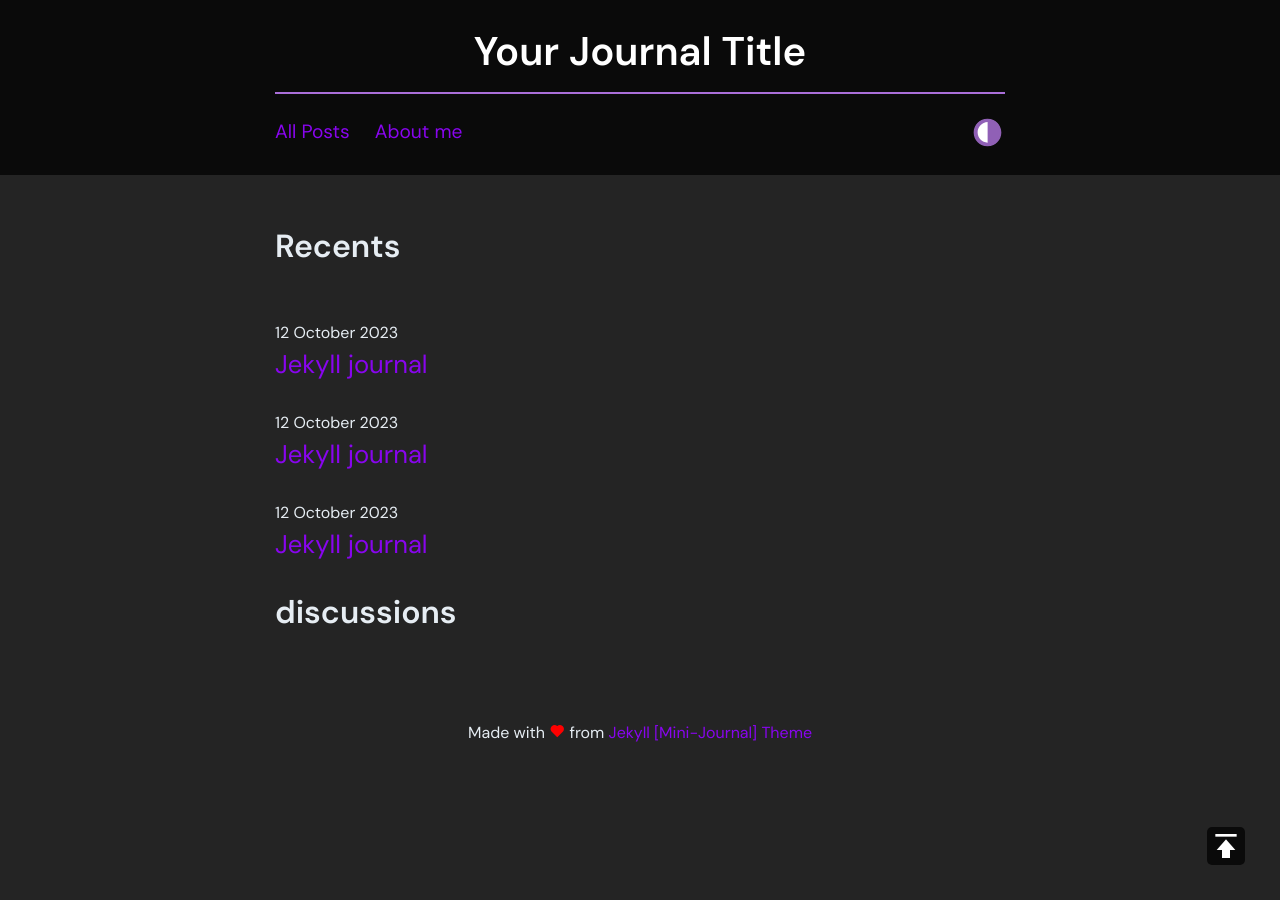
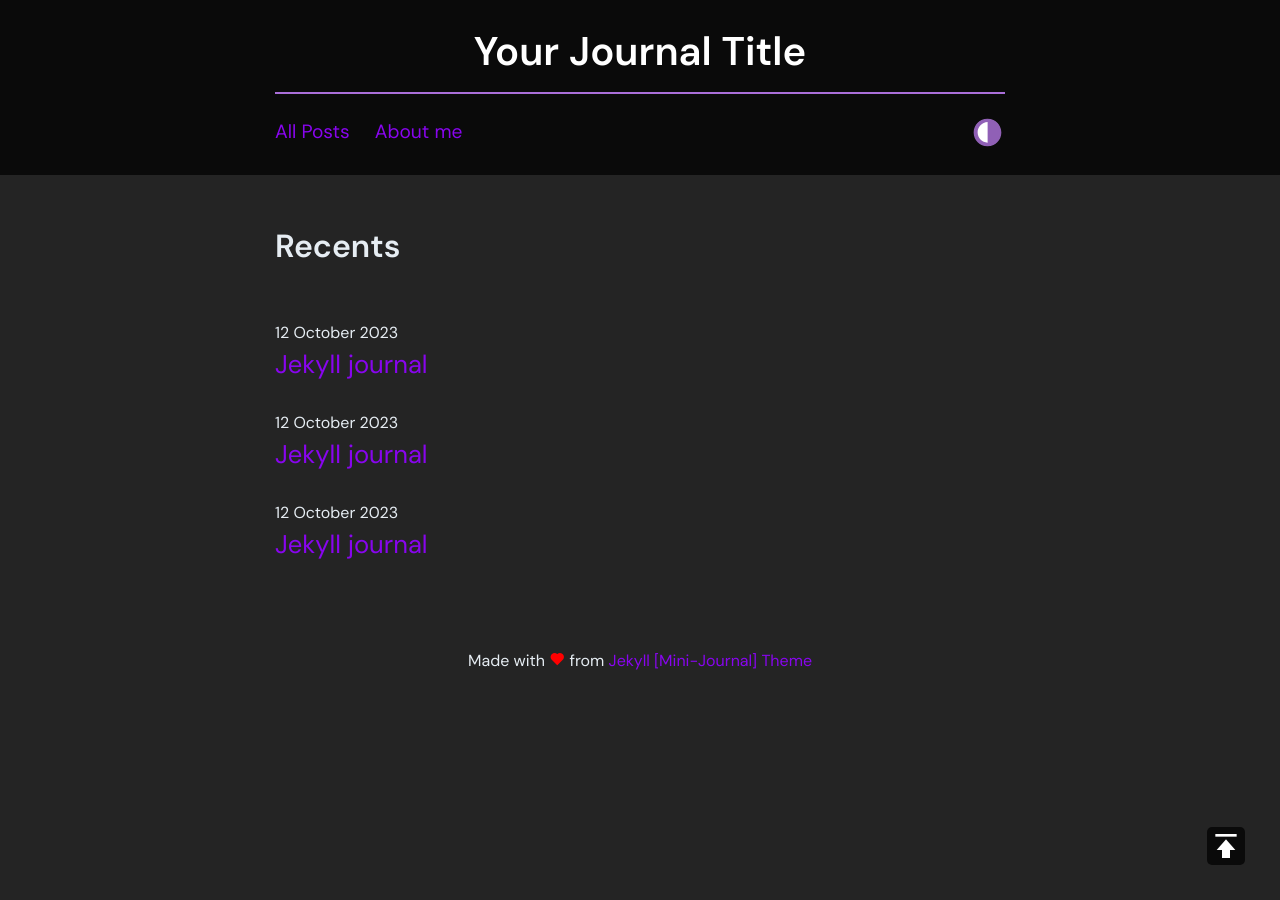
Before and after one commit to silvernberry/Demo-journal, a Jekyll site: the page built from index.markdown, in a window 1280 px wide. Built offline with Jekyll 4.4.1, drawn with Linux system fonts in a browser that asks for light colours; comment, search, counter and statistics services are not loaded.

Commit message:
giscus upate 4

```diff
--- a/_includes/giscus.html
+++ b/_includes/giscus.html
@@ -1,5 +1,6 @@
 <h1>discussions</h1>
 
+<div class="giscuss">
     <script src="https://giscus.app/client.js"
            data-repo="silvernberry/Demo-journal"
            data-repo-id="R_kgDOKlWT-g"
@@ -9,9 +10,10 @@
            data-reactions-enabled="0"
            data-emit-metadata="1"
            data-input-position="top"
-        data-theme="preferred_color_scheme"
+           data-theme="{{site.theme}}" <!-- Add this line -->
            data-lang="en"
            data-loading="lazy"
            crossorigin="anonymous"
            async>
     </script>
+</div>
--- a/_includes/header.html
+++ b/_includes/header.html
@@ -13,7 +13,7 @@
             </header>
         </div>
     </div>
-
+<!--
     <script>
         var icon = document.getElementById("themeicon");
         var isLightTheme = localStorage.getItem("theme") === "light";
@@ -38,3 +38,28 @@
           }
         };
       </script>
+       -->
+      <script>
+        var icon = document.getElementById("themeicon");
+        var isLightTheme = localStorage.getItem("theme") === "light";
+
+        // Set the initial theme based on the stored value
+        if (isLightTheme) {
+          document.body.classList.add("light-theme");
+          icon.src = "{{site.baseurl}}/assets/images/dark.svg";
+        }
+
+        icon.onclick = function () {
+          document.body.classList.toggle("light-theme");
+          isLightTheme = document.body.classList.contains("light-theme");
+
+          // Store the theme preference in localStorage
+          if (isLightTheme) {
+            localStorage.setItem("theme", "light");
+            icon.src = "{{site.baseurl}}/assets/images/dark.svg";
+          } else {
+            localStorage.setItem("theme", "dark");
+            icon.src = "{{site.baseurl}}/assets/images/light.svg";
+          }
+        };
+      </script>
--- a/_layouts/home.html
+++ b/_layouts/home.html
@@ -9,7 +9,6 @@
 
     <div id="homecnt" class="wrapper">
         {{content}}
-        {% include giscus.html %}
     </div>
     <div class="totop">
         <a href="#">
```
Lines whose indentation alone changed are shown as unchanged.
